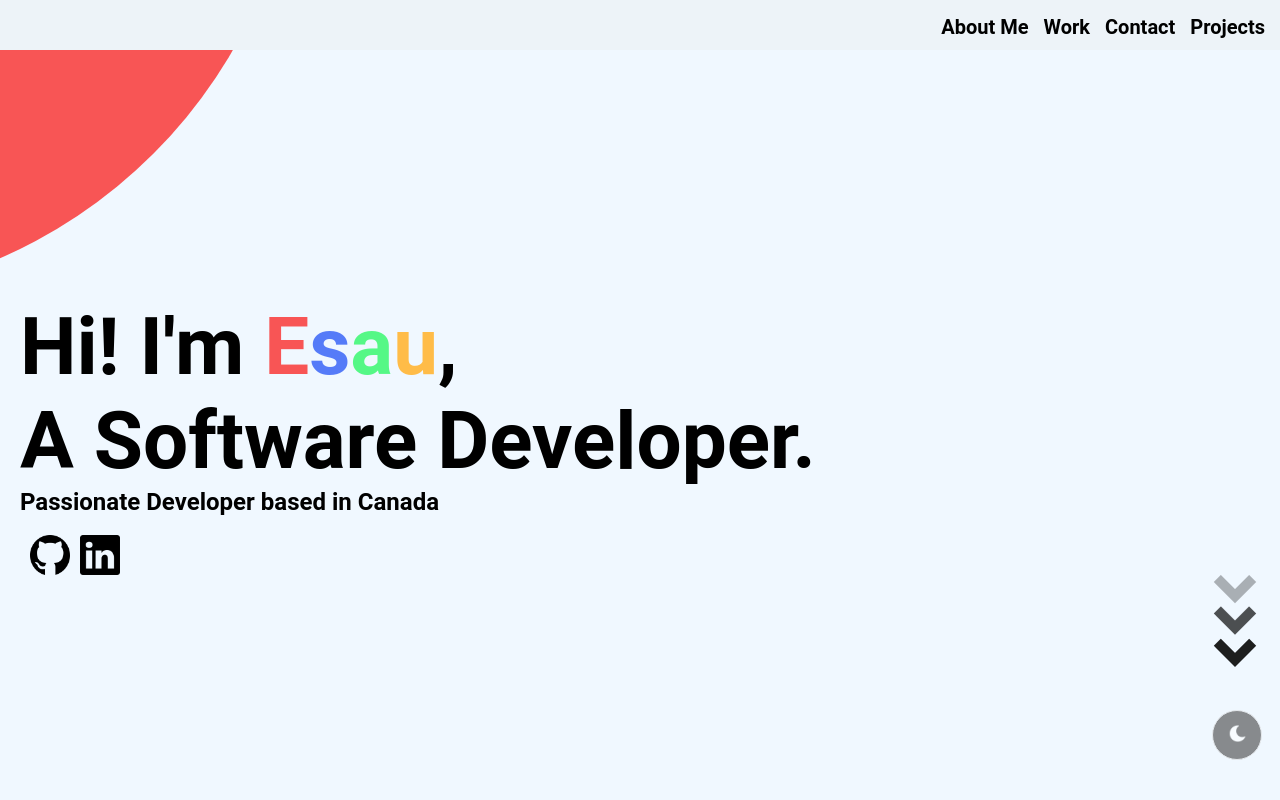
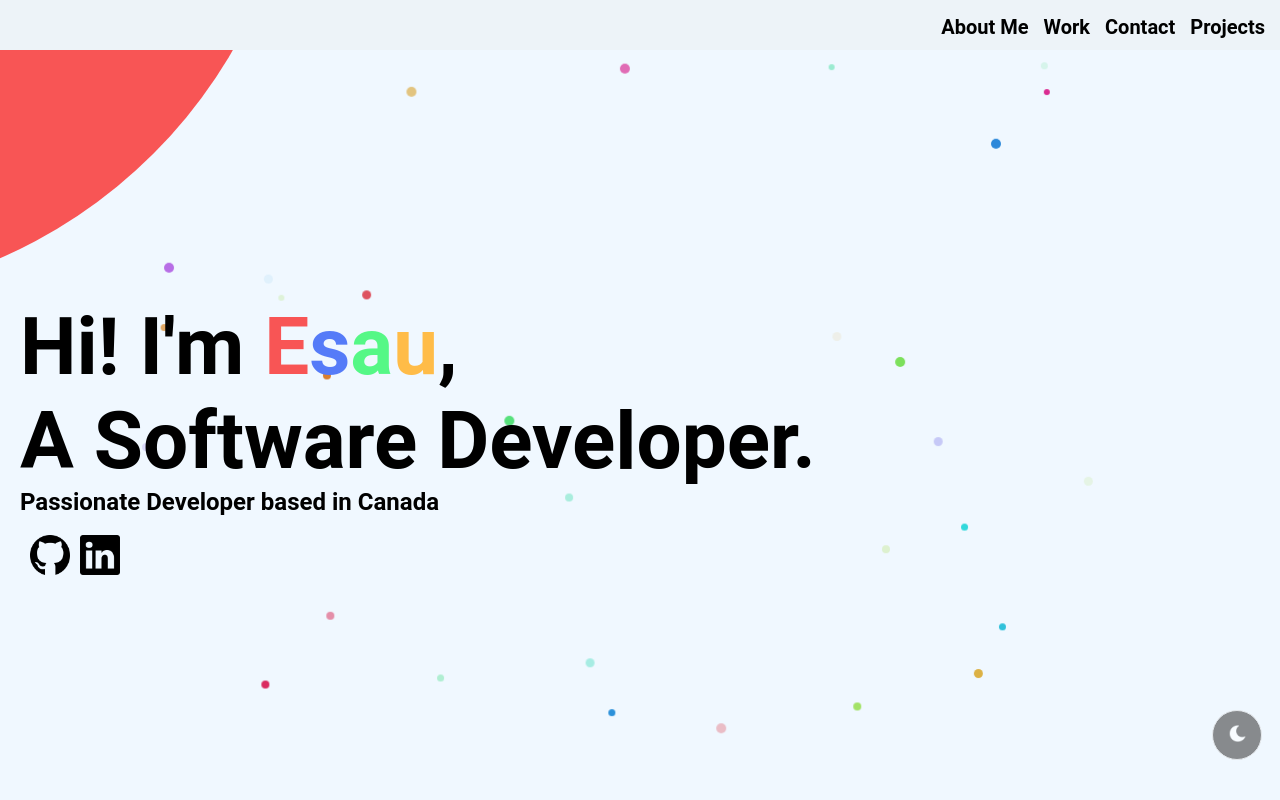
Before and after one commit to codehoover/personal_webpage, a Next.js app: page / in a window 1280 px wide. Shown: the top 800 px of the page. Built offline with nearby package versions, Linux system fonts and the light colour scheme.

Commit message:
added scss styling to port

```diff
--- a/package.json
+++ b/package.json
@@ -19,6 +19,7 @@
     "react-dom": "18.2.0"
   },
   "devDependencies": {
-    "gh-pages": "^5.0.0"
+    "gh-pages": "^5.0.0",
+    "sass": "^1.62.0"
   }
 }
--- a/src/pages/_app.js
+++ b/src/pages/_app.js
@@ -1,5 +1,6 @@
 import '@/styles/globals.css'
 import '@/styles/main.css'
+import '@/styles/particles.scss'
 
 export default function App({ Component, pageProps }) {
   return <Component {...pageProps} />
--- a/src/pages/main.js
+++ b/src/pages/main.js
@@ -81,7 +81,41 @@ export default function Main() {
             </span>
 
             <div className="main_content">
+            <div id="particle-conatiner">
+                        <div className="particle"></div>
+                        <div className="particle"></div>
+                        <div className="particle"></div>
+                        <div className="particle"></div>
+                        <div className="particle"></div>
+                        <div className="particle"></div>
+                        <div className="particle"></div>
+                        <div className="particle"></div>
+                        <div className="particle"></div>
+                        <div className="particle"></div>
+                        <div className="particle"></div>
+                        <div className="particle"></div>
+                        <div className="particle"></div>
+                        <div className="particle"></div>
+                        <div className="particle"></div>
+                        <div className="particle"></div>
+                        <div className="particle"></div>
+                        <div className="particle"></div>
+                        <div className="particle"></div>
+                        <div className="particle"></div>
+                        <div className="particle"></div>
+                        <div className="particle"></div>
+                        <div className="particle"></div>
+                        <div className="particle"></div>
+                        <div className="particle"></div>
+                        <div className="particle"></div>
+                        <div className="particle"></div>
+                        <div className="particle"></div>
+                        <div className="particle"></div>
+                        <div className="particle"></div>
+                    </div>
+
                 <div className="intro">
+
                     <h1 className="headline">
                         Hi! I'm <span className="E">E</span>
                         <span className="S">s</span>
@@ -102,11 +136,11 @@ export default function Main() {
 
                 </div>
 
-                <div className="arrow">
+                {/* <div className="arrow">
                     <span style={clicked ? {borderBottom:"10px solid white", borderRight:"10px solid white"}: {borderBottom:"10px solid black", borderRight:"10px solid black"} }></span>
                     <span style={clicked ? {borderBottom:"10px solid white", borderRight:"10px solid white"}: {borderBottom:"10px solid black", borderRight:"10px solid black"} }></span>
                     <span style={clicked ? {borderBottom:"10px solid white", borderRight:"10px solid white"}: {borderBottom:"10px solid black", borderRight:"10px solid black"} }></span>
-                </div>
+                </div> */}
 
                 <button className="toggle" onClick={()=> setClicked(current=> !current)}>
                     <Image src={clicked ? "/light_mode.png" : "/dark_mode.png"}
@@ -219,7 +253,7 @@ export default function Main() {
 
                                     <h3 className="project_title"> Plantdb</h3>
 
-                                    <p className="project_body"> Built a CRUD application using Next.js and Postgresql</p>
+                                    <p className="project_body"> Built a CRUD application using Next.js and Postgresql. Deployed on Vercel</p>
 
                                 </div>
                             </div>
--- /dev/null
+++ b/src/styles/particles.scss
@@ -0,0 +1,32 @@
+@for $i from 1 through 30{
+    @keyframes particle-animation-#{$i}{
+    100%{
+    transform: translate3d((random(90) * 1vw), (random(90) * 1vh), (random(100) * 1px));
+    }
+  }
+
+    .particle:nth-child(#{$i}){
+      animation: particle-animation-#{$i} 60s infinite;
+   $size: random(5) + 5 + px;
+   height: $size;
+   width: $size;
+   opacity: random(100)/100;
+   animation-delay: -$i *.2s;
+   background: hsl(random(360), 70%, 50%);
+   transform: translate3d((random(90) * 1vw), (random(90) * 1vh), (random(100) * 1px));
+    }
+  }
+
+  .particle{
+   position: absolute;
+   border-radius: 50%;
+   animation: particle-animation 5s infinite;
+   $size: random(5) + 5 + px;
+   height: $size;
+   width: $size;
+   opacity: random(100)/100;
+   animation-delay: .2s;
+   background: hsl(random(360), 70%, 50%);
+
+   transform: translate3d((random(90) * 1vw), (random(90) * 1vh), (random(100) * 1px));
+  }
```
Also changed, not shown: 1 other file (tests, documents, lock files or other folders).
